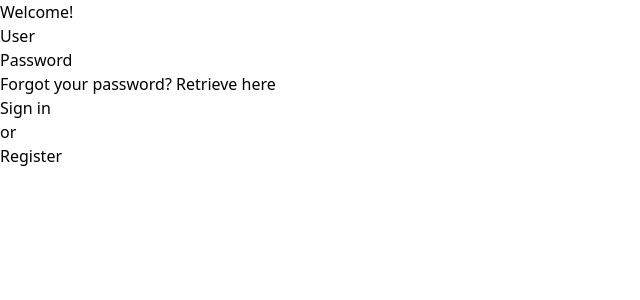
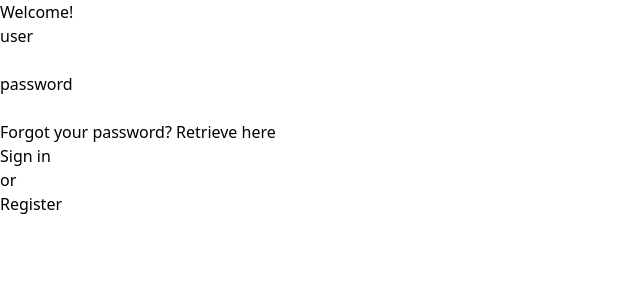
Before and after one commit to clementeaf/auth-component, a React (Vite) app: page / in a window 1280 px wide. Shown: the top 300 px of the page, without its empty margins (0-640 px from the left). Built offline with nearby package versions, Linux system fonts and the light colour scheme.

Commit message:
refactor to separate components

```diff
--- /dev/null
+++ b/config.js
@@ -0,0 +1,12 @@
+export const style = {
+  initialPosition:
+    "translate-y-[30px] translate-x-[10px] text-black/70 ease-in-out duration-500",
+  noPosition: "ease-in-out duration-500",
+};
+
+export const initialValues = {
+    user: "",
+    password: "",
+}
+
+export const forgotPasswordLinkMessage = "Forgot your password? Retrieve here"
--- a/src/AuthComponent.jsx
+++ b/src/AuthComponent.jsx
@@ -1,50 +1,43 @@
-import React, { useState } from 'react'
-import { Formik, Field, Form } from 'formik'
-
-const style = {
-  initialPosition:
-    'translate-y-[30px] translate-x-[10px] text-black/70 ease-in-out duration-500',
-  noPosition: 'ease-in-out duration-500',
-}
+import React, { useState } from "react";
+import { Formik, Form } from "formik";
+import { forgotPasswordLinkMessage, initialValues, style } from "../config";
+import CustomField from "./CustomField";
 
 export default function AuthComponent() {
-  const [passwordPosition, setPasswordPosition] = useState(false)
-  const [userPosition, setUserPosition] = useState(false)
-  const [fieldsRequired, setFieldsRequired] = useState(null)
+  const [passwordPosition, setPasswordPosition] = useState(false);
+  const [userPosition, setUserPosition] = useState(false);
+  const [fieldsRequired, setFieldsRequired] = useState(null);
 
   const handlePasswordFocus = () => {
-    setPasswordPosition(true)
-    setUserPosition(false)
-  }
+    setPasswordPosition(true);
+    setUserPosition(false);
+  };
 
   const handleUserFocus = () => {
-    setUserPosition(true)
-    setPasswordPosition(false)
-  }
+    setUserPosition(true);
+    setPasswordPosition(false);
+  };
 
   const handleResetPosition = (event, values) => {
     if (!event.currentTarget.contains(event.relatedTarget)) {
       if (!values.user && !values.password) {
-        setPasswordPosition(false)
-        setUserPosition(false)
+        setPasswordPosition(false);
+        setUserPosition(false);
       }
     }
-  }
+  };
 
   const applyPositionStyle = (value) => {
-    return value.length > 0 ? style.noPosition : style.initialPosition
-  }
+    return value.length > 0 ? style.noPosition : style.initialPosition;
+  };
 
   return (
     <div className="flex flex-col items-center justify-center p-10 gap-4 rounded-md shadow-md bg-white">
       <h1>Welcome!</h1>
       <Formik
-        initialValues={{
-          user: '',
-          password: '',
-        }}
+        initialValues={initialValues}
         onSubmit={async (values, { setSubmitting }) => {
-            setFieldsRequired("Sending the request...")
+          setFieldsRequired("Sending the request...");
         }}
       >
         {({ values }) => (
@@ -52,41 +45,24 @@ export default function AuthComponent() {
             className="flex flex-col w-full gap-2"
             onBlur={(event) => handleResetPosition(event, values)}
           >
-            <div className="flex flex-col items-start justify-start">
-              <label
-                htmlFor="user"
-                className={userPosition ? '' : applyPositionStyle(values.user)}
-              >
-                User
-              </label>
-              <Field
-                id="user"
-                name="user"
-                className="flex w-full border rounded-md px-2 py-1"
-                onFocus={handleUserFocus}
-              />
-            </div>
+            <CustomField
+              value={values.user}
+              name="user"
+              state={userPosition}
+              handleFocus={handleUserFocus}
+              applyPositionStyle={applyPositionStyle}
+            />
 
-            <div className="flex flex-col items-start justify-start">
-              <label
-                htmlFor="password"
-                className={
-                  passwordPosition ? '' : applyPositionStyle(values.password)
-                }
-              >
-                Password
-              </label>
-              <Field
-                id="password"
-                name="password"
-                type="password"
-                className="flex w-full border rounded-md px-2 py-1"
-                onFocus={handlePasswordFocus}
-              />
-            </div>
+            <CustomField
+              value={values.password}
+              name="password"
+              state={passwordPosition}
+              handleFocus={handlePasswordFocus}
+              applyPositionStyle={applyPositionStyle}
+            />
 
             <p className="font-light text-black/50 my-4">
-              Forgot your password? Retrieve here
+              {forgotPasswordLinkMessage}
             </p>
 
             <button
@@ -95,16 +71,16 @@ export default function AuthComponent() {
               disabled={fieldsRequired != null}
               onMouseOver={() => {
                 if (!values.user || !values.password) {
-                  setFieldsRequired('Both fields are required')
+                  setFieldsRequired("Both fields are required");
                 }
               }}
               onMouseOut={() => {
-                if(!values.user || !values.password) {
-                  setFieldsRequired(null)
+                if (!values.user || !values.password) {
+                  setFieldsRequired(null);
                 }
               }}
             >
-              {fieldsRequired ? fieldsRequired : 'Sign in'}
+              {fieldsRequired ? fieldsRequired : "Sign in"}
             </button>
 
             <div className="flex items-center my-3">
@@ -122,5 +98,5 @@ export default function AuthComponent() {
         )}
       </Formik>
     </div>
-  )
+  );
 }
--- /dev/null
+++ b/src/CustomField.jsx
@@ -0,0 +1,21 @@
+import React from "react";
+import { Field } from "formik";
+
+export default function CustomField({value, name, state, handleFocus, applyPositionStyle}) {
+  return (
+    <div className="flex flex-col items-start justify-start">
+      <label
+        htmlFor={name}
+        className={state ? "" : applyPositionStyle(value)}
+      >
+        <p className="capitalize">{name}</p>
+      </label>
+      <Field
+        id={name}
+        name={name}
+        className="flex w-full border rounded-md px-2 py-1"
+        onFocus={handleFocus}
+      />
+    </div>
+  );
+}
```
